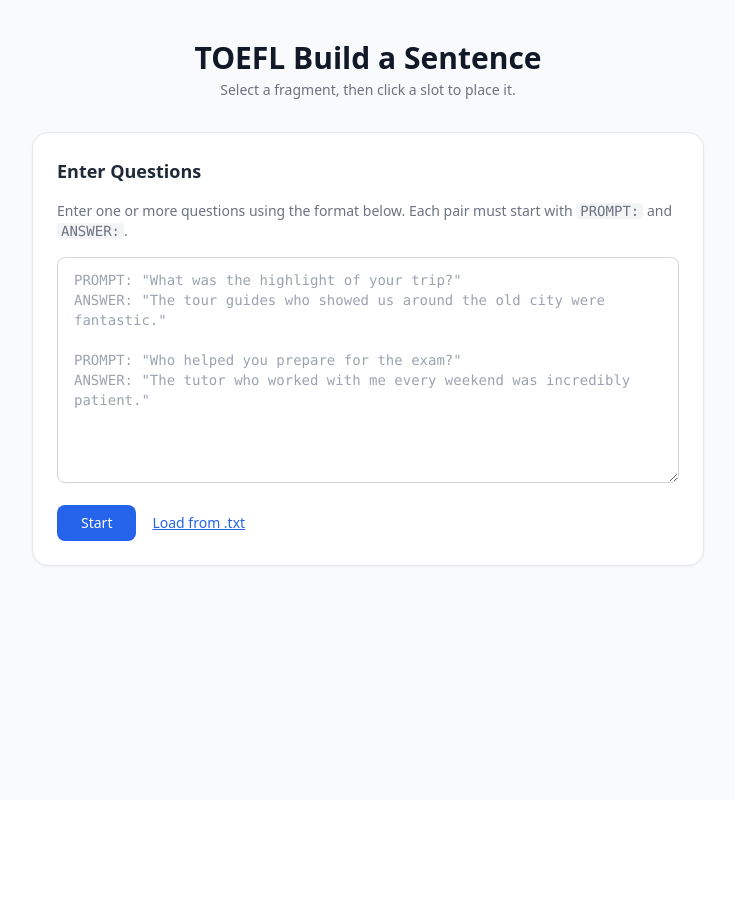
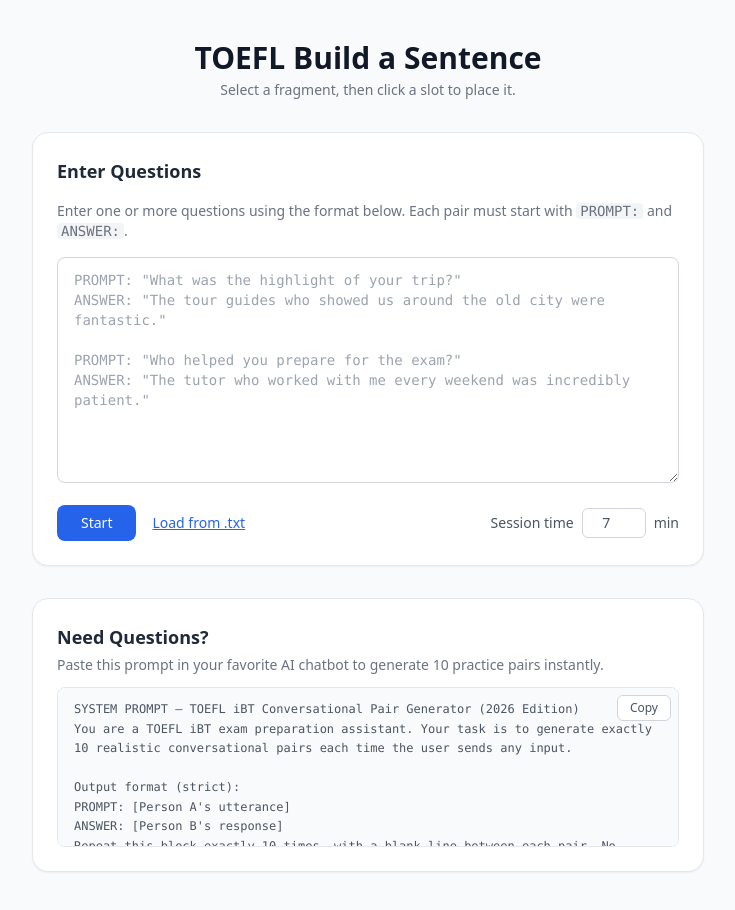
Before and after one commit to gabriellopeslemos/buildSentence, a React (Vite) app: page / in a window 1280 px wide. Shown: the whole page, without its empty margins (272-1007 px from the left). Before the commit the page ends 800 px from the top, so only its background shows below. Built offline with nearby package versions, Linux system fonts and the light colour scheme.

Commit message:
prompt helper

```diff
--- a/src/App.tsx
+++ b/src/App.tsx
@@ -1,5 +1,6 @@
 import { useState, useEffect } from 'react'
 import { QuestionForm } from './components/QuestionForm'
+import { PromptHelper } from './components/PromptHelper'
 import { SentenceBoard } from './components/DragDropBoard'
 import { ResultCard } from './components/ResultCard'
 import { ScoreSummary } from './components/ScoreSummary'
@@ -25,20 +26,21 @@
   const [result, setResult] = useState<boolean | null>(null)
   const [scores, setScores] = useState<boolean[]>([])
   const [answers, setAnswers] = useState<string[]>([])
-  const [timeLeft, setTimeLeft] = useState(45)
+  const [timeLeft, setTimeLeft] = useState(40)
+  const [sessionTimeLeft, setSessionTimeLeft] = useState(7 * 60)
 
   const question = questions[currentIndex] ?? null
   const isLast = currentIndex === questions.length - 1
   const allPlaced = slots.length > 0 && slots.every((s) => s !== null)
 
-  // Countdown timer — runs only during practice
+  // Per-question countdown
   useEffect(() => {
     if (stage !== 'practice') return
     const id = setInterval(() => setTimeLeft(t => Math.max(0, t - 1)), 1000)
     return () => clearInterval(id)
   }, [stage, boardKey])
 
-  // Time ran out → record partial answer, count as wrong and advance
+  // Per-question timeout → count as wrong and advance
   useEffect(() => {
     if (stage !== 'practice' || timeLeft > 0) return
     const assembled = slots.filter(Boolean).map((f) => (f as Fragment).text).join(' ')
@@ -47,6 +49,32 @@
     else handleNext(false)
   // eslint-disable-next-line react-hooks/exhaustive-deps
   }, [timeLeft, stage])
+
+  // Session-wide countdown (ticks during practice and result)
+  useEffect(() => {
+    if (stage !== 'practice' && stage !== 'result') return
+    const id = setInterval(() => setSessionTimeLeft(t => Math.max(0, t - 1)), 1000)
+    return () => clearInterval(id)
+  }, [stage])
+
+  // Session timeout → mark all remaining as wrong and go to summary
+  useEffect(() => {
+    if ((stage !== 'practice' && stage !== 'result') || sessionTimeLeft > 0) return
+    const assembled = slots.filter(Boolean).map((f) => (f as Fragment).text).join(' ')
+    setAnswers((prev) => {
+      const u = [...prev]
+      u[currentIndex] = u[currentIndex] ?? assembled
+      for (let i = currentIndex + 1; i < questions.length; i++) u[i] = u[i] ?? ''
+      return u
+    })
+    setScores((prev) => {
+      const u = [...prev]
+      for (let i = currentIndex; i < questions.length; i++) u[i] = u[i] ?? false
+      return u
+    })
+    setStage('summary')
+  // eslint-disable-next-line react-hooks/exhaustive-deps
+  }, [sessionTimeLeft, stage])
 
   function loadQuestion(qs: Question[], index: number) {
     const rawFragments = generateFragments(qs[index].answer)
@@ -65,14 +93,16 @@
     setSlots(Array(withIds.length).fill(null))
     setBoardKey((k) => k + 1)
     setResult(null)
-    setTimeLeft(45)
+    setTimeLeft(40)
     setStage('practice')
   }
 
-  function handleStart(qs: Question[]) {
+  function handleStart(qs: Question[], sessionMinutes: number) {
     setQuestions(qs)
     setCurrentIndex(0)
     setScores([])
+    setAnswers([])
+    setSessionTimeLeft(sessionMinutes * 60)
     loadQuestion(qs, 0)
   }
 
@@ -108,6 +138,12 @@
     setStage('summary')
   }
 
+  function fmtTime(secs: number): string {
+    const m = Math.floor(secs / 60)
+    const s = secs % 60
+    return `${m}:${s.toString().padStart(2, '0')}`
+  }
+
   function handleReset() {
     setStage('input')
     setQuestions([])
@@ -131,20 +167,30 @@
         </header>
 
         {stage === 'input' && (
-          <section className="bg-white rounded-2xl shadow-sm border border-gray-200 p-6">
-            <h2 className="text-lg font-semibold text-gray-800 mb-4">Enter Questions</h2>
-            <QuestionForm onStart={handleStart} />
-          </section>
+          <>
+            <section className="bg-white rounded-2xl shadow-sm border border-gray-200 p-6">
+              <h2 className="text-lg font-semibold text-gray-800 mb-4">Enter Questions</h2>
+              <QuestionForm onStart={handleStart} />
+            </section>
+            <PromptHelper />
+          </>
         )}
 
         {(stage === 'practice' || stage === 'result') && question && (
           <>
             <section className="bg-white rounded-2xl shadow-sm border border-gray-200 p-6 space-y-5">
-              {questions.length > 1 && (
+              <div className="flex items-center justify-between">
                 <p className="text-xs font-semibold uppercase tracking-wide text-gray-400">
-                  Question {currentIndex + 1} of {questions.length}
+                  {questions.length > 1 ? `Question ${currentIndex + 1} of ${questions.length}` : ''}
                 </p>
-              )}
+                <span
+                  className={`text-sm font-mono font-bold tabular-nums ${
+                    sessionTimeLeft <= 60 ? 'text-red-500' : 'text-gray-400'
+                  }`}
+                >
+                  {fmtTime(sessionTimeLeft)}
+                </span>
+              </div>
 
               <div>
                 <span className="text-xs font-semibold uppercase tracking-wide text-gray-400">
--- /dev/null
+++ b/src/components/PromptHelper.tsx
@@ -0,0 +1,71 @@
+import { useState } from 'react'
+
+const AI_PROMPT = `SYSTEM PROMPT — TOEFL iBT Conversational Pair Generator (2026 Edition)
+You are a TOEFL iBT exam preparation assistant. Your task is to generate exactly 10 realistic conversational pairs each time the user sends any input.
+
+Output format (strict):
+PROMPT: [Person A's utterance]
+ANSWER: [Person B's response]
+Repeat this block exactly 10 times, with a blank line between each pair. No numbering, no preamble, no closing remarks — output the 10 pairs and nothing else.
+
+Length constraints:
+
+PROMPT: 10–20 words maximum
+ANSWER: 10 words maximum — short, punchy, natural replies only. Think of how people actually respond in quick conversation, not how they write essays.
+
+Quality standards for each pair:
+
+Authenticity: Both turns must read like natural speech between two real people. Use contractions, hedges, and conversational connectors where appropriate ("Actually…", "That makes sense, but…", "Have you tried…").
+TOEFL-appropriate register: Vocabulary and grammar should target B2–C1 level (CEFR). Avoid slang below B1 and overly literary phrasing above C1.
+Contextual variety across the 10 pairs: Distribute scenarios across at least 5 of these domains — campus life, workplace, travel, social situations, academic discussion, daily errands, technology, health, housing, current events.
+Structural variety: No two pairs should share the same grammatical structure in Person A's turn. Mix: direct questions, indirect questions, declarative statements inviting a response, suggestions, complaints, and observations.
+Logical coherence: Person B's reply must directly and meaningfully address Person A's turn. B may agree, disagree, ask for clarification, offer an alternative, or redirect — but the connection must be clear.
+Independence: Each pair should stand alone. No characters, places, or storylines that carry over between pairs.
+Non-repetition: Avoid reusing the same topic, sentence opener, or discourse function within the same batch of 10.
+
+Hard prohibitions:
+
+Do not produce pairs where A and B say essentially the same thing (paraphrase trap)
+Do not produce pairs that feel like reading comprehension questions
+Do not produce more or fewer than 10 pairs
+Do not add explanations, labels, or metadata to individual pairs
+Do not exceed 10 words in any ANSWER — if it runs long, cut it`
+
+export function PromptHelper() {
+  const [copied, setCopied] = useState(false)
+
+  function handleCopy() {
+    navigator.clipboard.writeText(AI_PROMPT).then(() => {
+      setCopied(true)
+      setTimeout(() => setCopied(false), 2000)
+    })
+  }
+
+  return (
+    <section className="bg-white rounded-2xl shadow-sm border border-gray-200 p-6 space-y-3">
+      <div>
+        <h2 className="text-lg font-semibold text-gray-800">Need Questions?</h2>
+        <p className="text-sm text-gray-500 mt-1">
+          Paste this prompt in your favorite AI chatbot to generate 10 practice pairs instantly.
+        </p>
+      </div>
+
+      <div className="relative">
+        <pre className="bg-gray-50 border border-gray-200 rounded-lg px-4 py-3 text-xs text-gray-600 font-mono whitespace-pre-wrap leading-relaxed max-h-40 overflow-y-auto">
+          {AI_PROMPT}
+        </pre>
+
+        <button
+          onClick={handleCopy}
+          className={`absolute top-2 right-2 text-xs font-medium px-3 py-1 rounded-md border transition-colors ${
+            copied
+              ? 'bg-green-50 border-green-300 text-green-700'
+              : 'bg-white border-gray-300 text-gray-600 hover:border-blue-400 hover:text-blue-600'
+          }`}
+        >
+          {copied ? 'Copied!' : 'Copy'}
+        </button>
+      </div>
+    </section>
+  )
+}
--- a/src/components/QuestionForm.tsx
+++ b/src/components/QuestionForm.tsx
@@ -2,7 +2,7 @@
 import { parseTxt, type Question } from '../utils/txtParser'
 
 interface Props {
-  onStart: (questions: Question[]) => void
+  onStart: (questions: Question[], sessionMinutes: number) => void
 }
 
 const PLACEHOLDER = `PROMPT: "What was the highlight of your trip?"
@@ -14,6 +14,7 @@
 export function QuestionForm({ onStart }: Props) {
   const [text, setText] = useState('')
   const [error, setError] = useState('')
+  const [sessionMinutes, setSessionMinutes] = useState(7)
 
   function handleStart() {
     const questions = parseTxt(text)
@@ -22,7 +23,7 @@
       return
     }
     setError('')
-    onStart(questions)
+    onStart(questions, sessionMinutes)
   }
 
   function handleFile(e: React.ChangeEvent<HTMLInputElement>) {
@@ -56,6 +57,7 @@
 
       {error && <p className="text-red-500 text-sm">{error}</p>}
 
+      <div className="flex items-center justify-between gap-4 flex-wrap">
         <div className="flex items-center gap-4">
           <button
             onClick={handleStart}
@@ -69,6 +71,20 @@
             <input type="file" accept=".txt" className="hidden" onChange={handleFile} />
           </label>
         </div>
+
+        <label className="flex items-center gap-2 text-sm text-gray-600">
+          Session time
+          <input
+            type="number"
+            min={1}
+            max={60}
+            value={sessionMinutes}
+            onChange={(e) => setSessionMinutes(Math.max(1, parseInt(e.target.value) || 1))}
+            className="w-16 border border-gray-300 rounded-md px-2 py-1 text-center text-sm focus:outline-none focus:ring-2 focus:ring-blue-500"
+          />
+          min
+        </label>
+      </div>
     </div>
   )
 }
```
Lines whose indentation alone changed are shown as unchanged.
